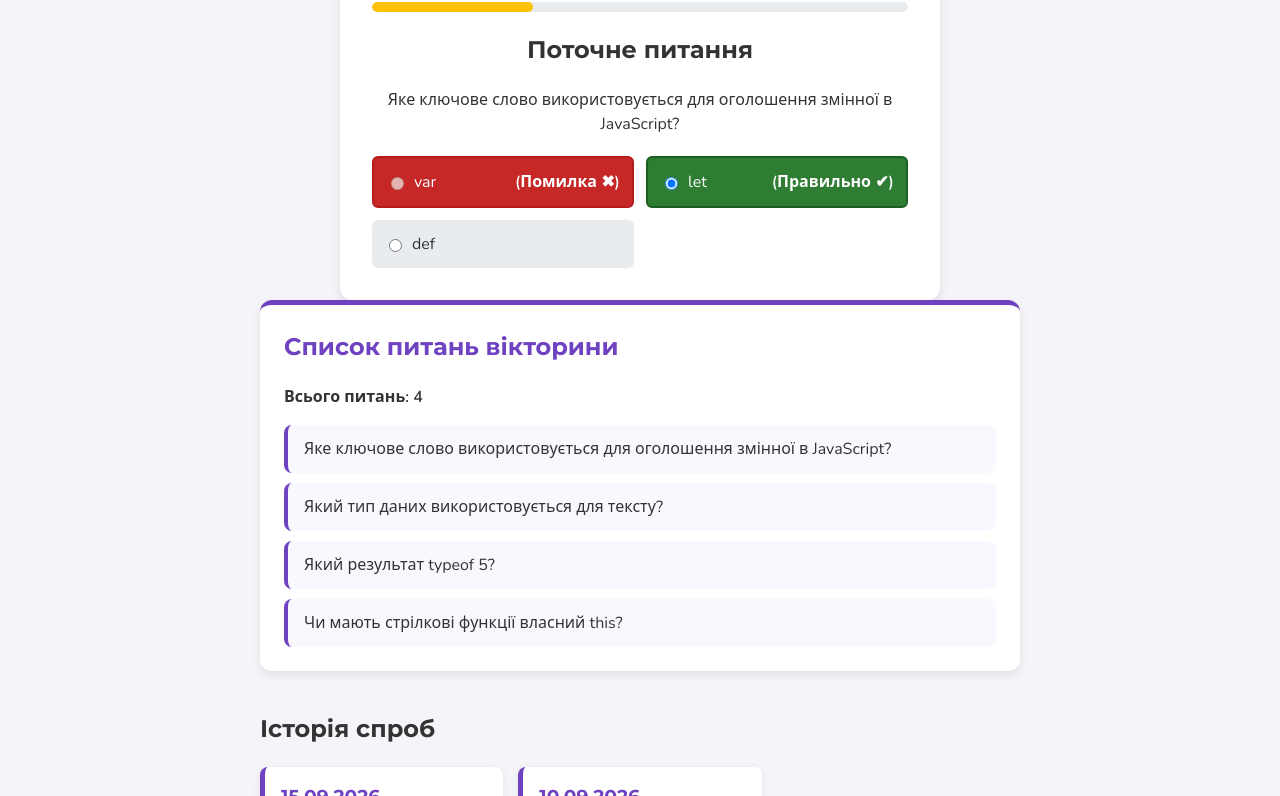
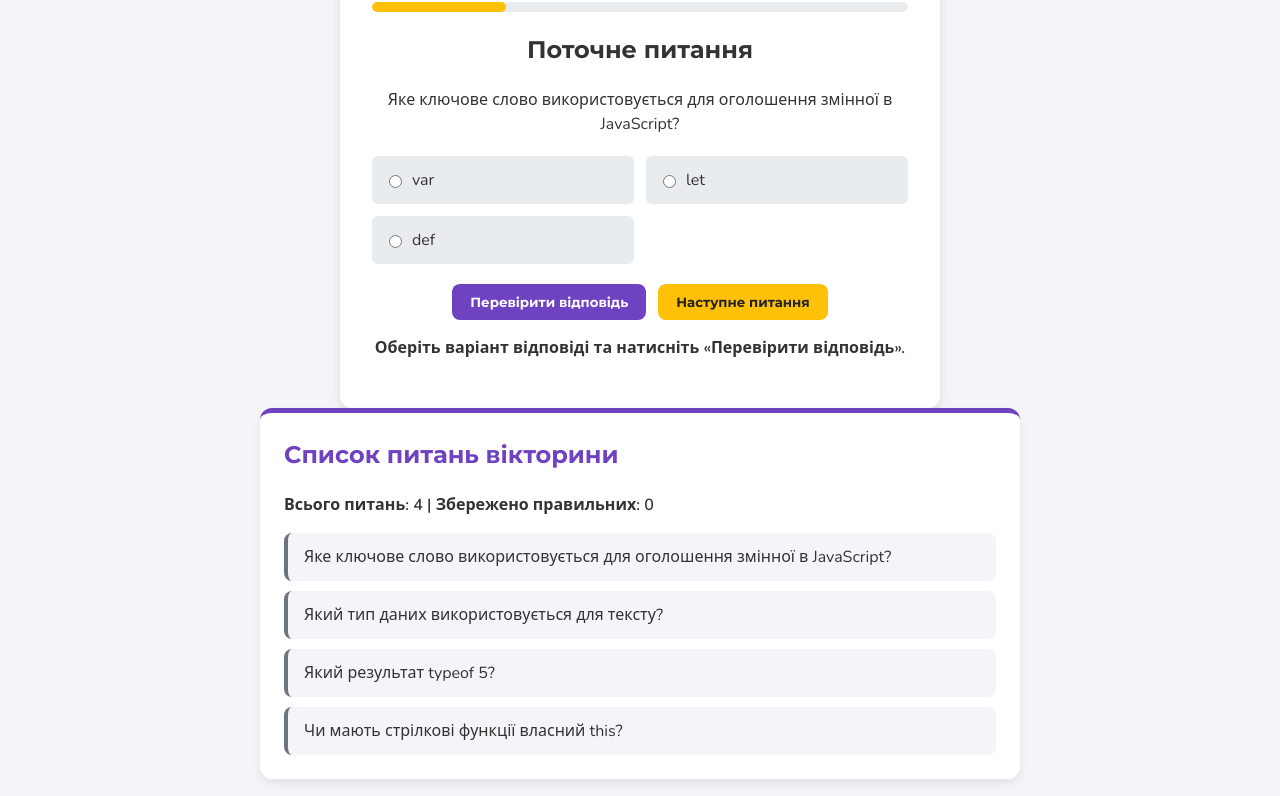
Before and after one commit to zenaakubcak-png/quiz-app, a plain HTML site: page index.html in a window 1280 px wide. Shown: the part 219-1015 px from the top of the page. Drawn offline with nearby package versions, Linux system fonts and the light colour scheme.

Commit message:
лаба 8

```diff
--- a/css/style.css
+++ b/css/style.css
@@ -332,3 +332,47 @@ img {
     border-left-color: #6f42c1;
     background-color: #faf8ff;
 }
+/* =========================================
+   КНОПКИ ФОРМИ ТА СТАТУС ВІДПОВІДІ (Практикум 8, Варіант 8)
+   ========================================= */
+.quiz-actions {
+    grid-column: 1 / -1;
+    display: flex;
+    flex-wrap: wrap;
+    gap: 12px;
+    justify-content: center;
+    margin-top: 8px;
+}
+
+#submit-answer-btn,
+#next-question-btn {
+    padding: 10px 18px;
+    border: none;
+    border-radius: 8px;
+    font-family: 'Montserrat', sans-serif;
+    font-weight: 700;
+    cursor: pointer;
+    transition: opacity 0.2s ease, transform 0.2s ease;
+}
+
+#submit-answer-btn {
+    background-color: #6f42c1;
+    color: #ffffff;
+}
+
+#next-question-btn {
+    background-color: #ffc107;
+    color: #222222;
+}
+
+#submit-answer-btn:hover,
+#next-question-btn:hover {
+    opacity: 0.9;
+    transform: translateY(-1px);
+}
+
+#quiz-feedback {
+    margin-top: 16px;
+    font-weight: 600;
+    color: #333333;
+}
--- a/index.html
+++ b/index.html
@@ -23,30 +23,38 @@
         <!-- Секція поточного питання -->
         <section id="current-question">
             <div class="question-header">
-                <span class="question-number">Питання 3 з 10</span>
+                <span class="question-number">Питання 1 з 4</span>
                 <div class="progress-bar-container">
-                    <div class="progress-bar" style="width: 30%;"></div>
+                    <div class="progress-bar" style="width: 25%;"></div>
                 </div>
             </div>
 
             <h2>Поточне питання</h2>
-            <p>Яке ключове слово використовується для оголошення змінної в JavaScript?</p>
+            <p id="question-text">Яке ключове слово використовується для оголошення змінної в JavaScript?</p>
 
-            <form class="options">
-                <label class="option-btn incorrect">
-                    <input type="radio" name="q1" id="ans1" disabled> var
-                    <span class="result-text">(Помилка ✖)</span>
+            <form id="quiz-form" class="options">
+                <label class="option-btn" for="ans-0">
+                    <input type="radio" name="quizOption" id="ans-0" value="0" required>
+                    <span class="option-label">var</span>
                 </label>
 
-                <label class="option-btn correct">
-                    <input type="radio" name="q1" id="ans2" checked> let
-                    <span class="result-text">(Правильно ✔)</span>
+                <label class="option-btn" for="ans-1">
+                    <input type="radio" name="quizOption" id="ans-1" value="1" required>
+                    <span class="option-label">let</span>
                 </label>
 
-                <label class="option-btn">
-                    <input type="radio" name="q1" id="ans3"> def
+                <label class="option-btn" for="ans-2">
+                    <input type="radio" name="quizOption" id="ans-2" value="2" required>
+                    <span class="option-label">def</span>
                 </label>
+
+                <div class="quiz-actions">
+                    <button type="submit" id="submit-answer-btn">Перевірити відповідь</button>
+                    <button type="button" id="next-question-btn">Наступне питання</button>
+                </div>
             </form>
+
+            <p id="quiz-feedback" aria-live="polite">Оберіть варіант відповіді та натисніть «Перевірити відповідь».</p>
         </section>
 
         <!-- Секція списку питань (динамічний рендер за варіантом 8) -->
--- a/script.js
+++ b/script.js
@@ -9,17 +9,51 @@ if (staticExample) {
 }
 
 // Оголошення даних свого варіанта
-// Створюємо масив об'єктів з питаннями вікторини та правильними відповідями
+// Масив об'єктів з питаннями вікторини, варіантами вибору та індексом правильної відповіді
 const quizData = [
-  { question: "Яке ключове слово використовується для оголошення змінної в JavaScript?", answer: "let" },
-  { question: "Який тип даних використовується для тексту?", answer: "string" },
-  { question: "Який результат typeof 5?", answer: "number" },
-  { question: "Чи мають стрілкові функції власний this?", answer: "ні" }
+  {
+    question: "Яке ключове слово використовується для оголошення змінної в JavaScript?",
+    options: ["var", "let", "def"],
+    correctIndex: 1,
+    answer: "let",
+    answered: false
+  },
+  {
+    question: "Який тип даних використовується для тексту?",
+    options: ["number", "string", "boolean"],
+    correctIndex: 1,
+    answer: "string",
+    answered: false
+  },
+  {
+    question: "Який результат typeof 5?",
+    options: ["number", "string", "object"],
+    correctIndex: 0,
+    answer: "number",
+    answered: false
+  },
+  {
+    question: "Чи мають стрілкові функції власний this?",
+    options: ["так", "лише у strict mode", "ні"],
+    correctIndex: 2,
+    answer: "ні",
+    answered: false
+  }
 ];
 
-// Обираємо контейнер для списку питань та підсумковий елемент
+// Обираємо елементи DOM для списку питань, підсумку та інтерактивної форми
 const listContainer = document.querySelector('#questions-list');
 const questionsCountEl = document.querySelector('#questions-count');
+const quizForm = document.querySelector('#quiz-form');
+const nextQuestionBtn = document.querySelector('#next-question-btn');
+const questionTextEl = document.querySelector('#question-text');
+const questionNumberEl = document.querySelector('.question-number');
+const progressBarEl = document.querySelector('.progress-bar');
+const feedbackEl = document.querySelector('#quiz-feedback');
+const optionLabels = document.querySelectorAll('#quiz-form .option-label');
+
+let currentQuestionIndex = 0;
+let savedCorrectCount = 0;
 
 // Функція рендеру списку питань у DOM
 // Очищає контейнер, створює елементи <li> для кожного питання, додає data-answer та умовний клас
@@ -33,7 +67,7 @@ function renderQuestions(questions) {
     listItem.textContent = item.question;
     listItem.dataset.answer = item.answer;
 
-    if (Boolean(item.answer)) {
+    if (item.answered) {
       listItem.classList.add('answered');
     }
 
@@ -41,47 +75,94 @@ function renderQuestions(questions) {
   });
 
   if (questionsCountEl) {
-    questionsCountEl.textContent = `Всього питань: ${questions.length}`;
+    questionsCountEl.textContent = `Всього питань: ${questions.length} | Збережено правильних: ${savedCorrectCount}`;
   }
 }
 
-// Викликаємо функцію рендеру одразу після оголошення
+// Функція оновлення картки поточного питання та індикатора прогресу
+function renderCurrentQuestion(index) {
+  const currentItem = quizData[index];
+  if (!currentItem) return;
+
+  if (questionTextEl) {
+    questionTextEl.textContent = currentItem.question;
+  }
+
+  if (questionNumberEl) {
+    questionNumberEl.textContent = `Питання ${index + 1} з ${quizData.length}`;
+  }
+
+  if (progressBarEl) {
+    const percent = Math.round(((index + 1) / quizData.length) * 100);
+    progressBarEl.style.width = `${percent}%`;
+  }
+
+  optionLabels.forEach((labelEl, idx) => {
+    labelEl.textContent = currentItem.options[idx] ?? '';
+  });
+}
+
+// Викликаємо початковий рендер списку питань та поточного питання
 renderQuestions(quizData);
+renderCurrentQuestion(currentQuestionIndex);
 
-// Жорстко задана відповідь користувача для тестування
-const testUserAnswer = "let";
+// Обробник надсилання форми (submit)
+// Скасовує перезавантаження сторінки, перевіряє обраний радіо-варіант та оновлює стан і список
+quizForm.addEventListener('submit', (event) => {
+  event.preventDefault();
 
-// Функція для обробки даних циклом та умовної класифікації
-// Ця функція перебирає масив питань (for...of), порівнює задану відповідь (if/else) і підраховує бали
+  const checkedRadio = quizForm.querySelector('input[name="quizOption"]:checked');
+  if (!checkedRadio) {
+    quizForm.reportValidity();
+    return;
+  }
+
+  const chosenIndex = Number(checkedRadio.value);
+  const currentItem = quizData[currentQuestionIndex];
+  const isCorrect = chosenIndex === currentItem.correctIndex;
+
+  if (!currentItem.answered && isCorrect) {
+    savedCorrectCount++;
+  }
+  currentItem.answered = true;
+
+  if (feedbackEl) {
+    feedbackEl.textContent = isCorrect
+      ? `Правильно! Відповідь «${currentItem.options[chosenIndex]}» зараховано (рахунок: ${savedCorrectCount}/${quizData.length}).`
+      : `Неправильно. Ви обрали «${currentItem.options[chosenIndex]}», правильна відповідь: «${currentItem.answer}» (рахунок: ${savedCorrectCount}/${quizData.length}).`;
+  }
+
+  console.log(`Питання #${currentQuestionIndex + 1}: chosenIndex=${chosenIndex}, correctIndex=${currentItem.correctIndex}, результат=${isCorrect}`);
+
+  renderQuestions(quizData);
+});
+
+// Обробник кліку по кнопці «Наступне питання» (click)
+// Перемикає поточне питання по колу та скидає вибір радіокнопок через form.reset()
+nextQuestionBtn.addEventListener('click', () => {
+  currentQuestionIndex = (currentQuestionIndex + 1) % quizData.length;
+  renderCurrentQuestion(currentQuestionIndex);
+  quizForm.reset();
+
+  if (feedbackEl) {
+    feedbackEl.textContent = `Перейшли до питання ${currentQuestionIndex + 1}. Оберіть варіант відповіді.`;
+  }
+});
+
+// Функція для обробки даних циклом та умовної класифікації (з практикуму 6)
 function processQuiz(questions, userAnswer) {
-  let correctAnswersCount = 0; // лічильник правильних відповідей
+  let correctAnswersCount = 0;
 
   for (const item of questions) {
-    console.log(`Питання: ${item.question}`);
-    console.log(`Відповідь користувача: ${userAnswer} | Правильна відповідь: ${item.answer}`);
-
-    // умовна конструкція (if/else) жорстко порівнює відповіді
     if (userAnswer === item.answer) {
-      console.log('Результат: правильно');
       correctAnswersCount++;
-    } else {
-      console.log('Результат: неправильно');
     }
-    console.log('---------------------------');
   }
 
-  return correctAnswersCount; // повертаємо підсумкову кількість правильних відповідей
+  return correctAnswersCount;
 }
 
-// Викликаємо функцію обробки масиву
-const totalCorrect = processQuiz(quizData, testUserAnswer);
-console.log(`Загальна кількість правильних відповідей: ${totalCorrect} з ${quizData.length}`);
-
-// Стрілкова функція
-// Стрілкова функція, яка приймає кількість правильних відповідей і загальну кількість,
-// та повертає відсоток успішності округлений до цілого
-const calcScorePercent = (correctCount, total) => Math.round(correctCount / total * 100);
-
-// Викликаємо стрілкову функцію з реальними обчисленими даними
+const totalCorrect = processQuiz(quizData, "let");
+const calcScorePercent = (correctCount, total) => Math.round((correctCount / total) * 100);
 const finalPercent = calcScorePercent(totalCorrect, quizData.length);
-console.log(`Твій фінальний результат: ${finalPercent}%`);
+console.log(`Тестовий підсумок за "let": ${totalCorrect} з ${quizData.length} (${finalPercent}%)`);
```
